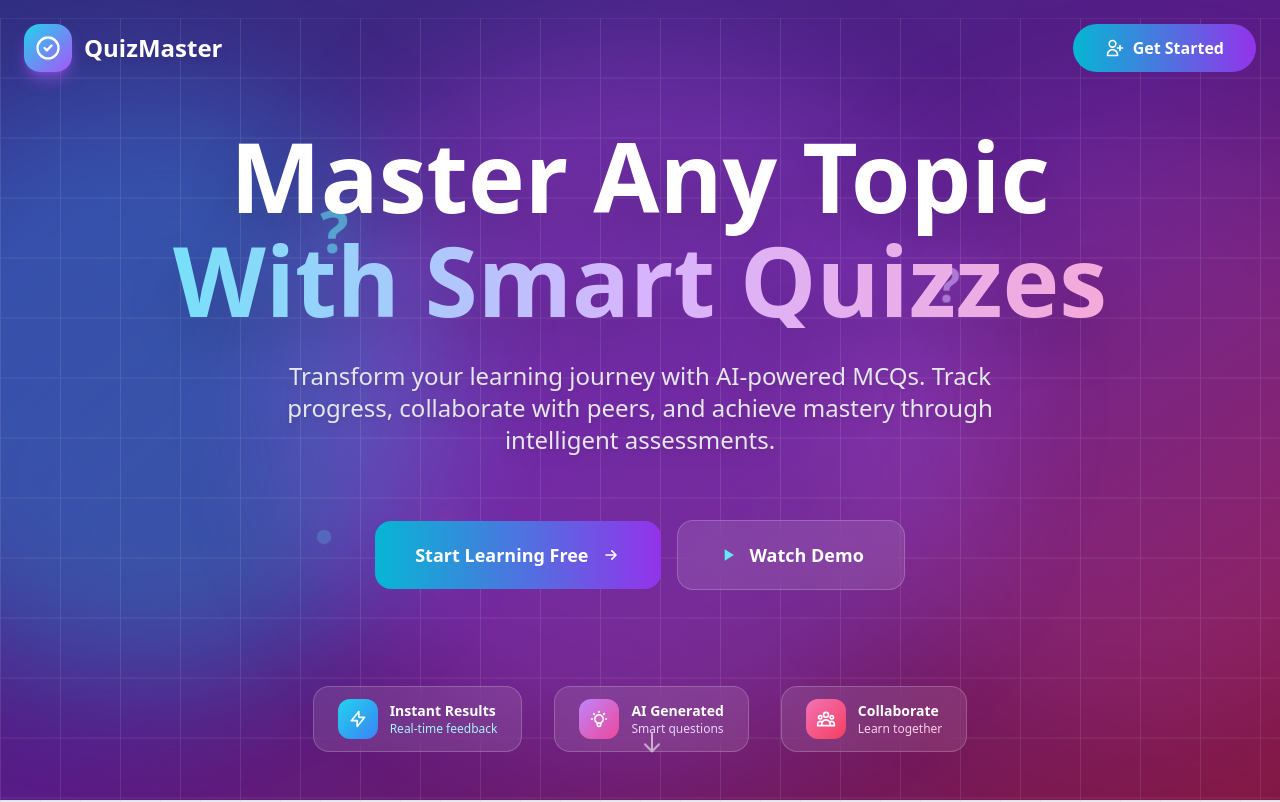
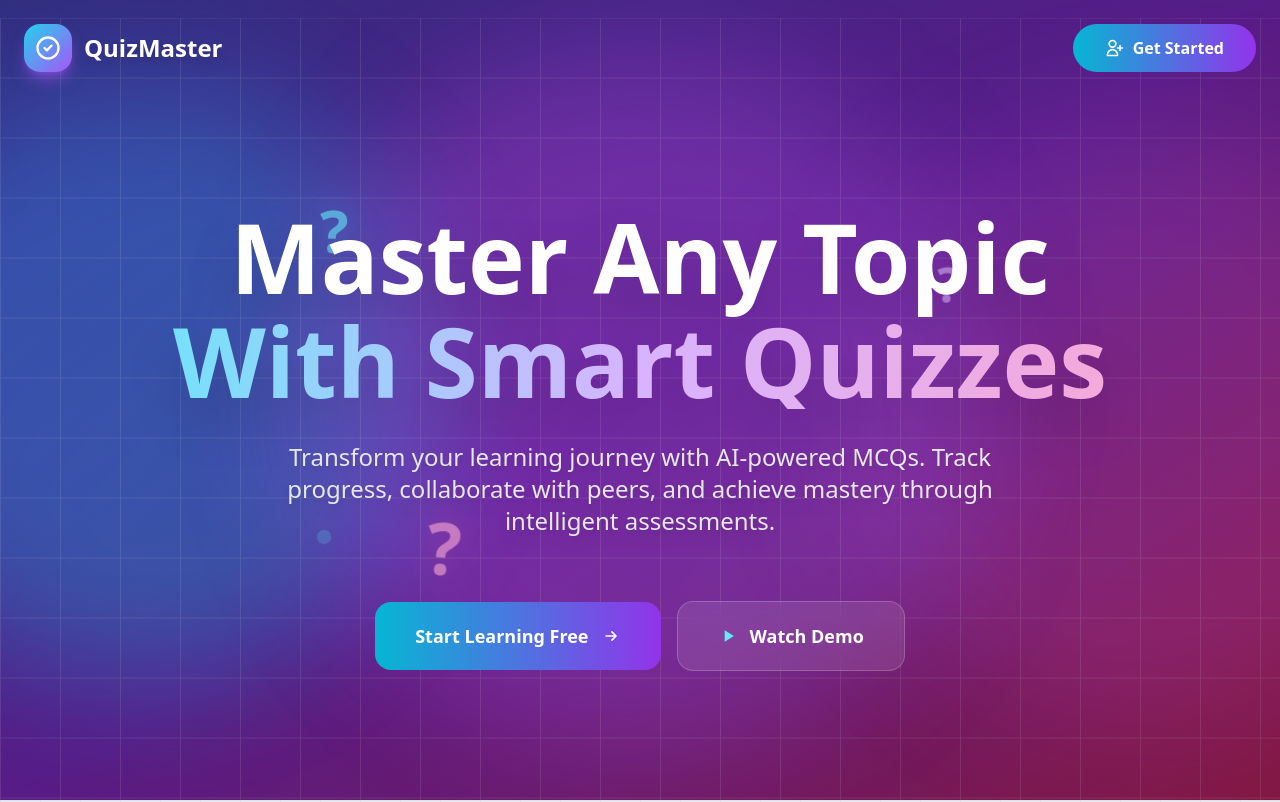
Before and after one commit to Tanaya-2007/AI-Powered-MCQ-app, a React (Vite) app: page / in a window 1280 px wide. Shown: the top 802 px of the page. Built offline with nearby package versions, Linux system fonts and the light colour scheme.

Commit message:
Modified hero section

```diff
--- a/src/pages/home.jsx
+++ b/src/pages/home.jsx
@@ -157,53 +157,12 @@ function Home() {
               </button>
             </div>
 
-            {/* Exciting Features */}
-            <div className="flex flex-wrap items-center justify-center gap-8 pt-16 animate-fade-in" style={{animationDelay: '0.6s'}}>
-              <div className="group flex items-center gap-3 px-6 py-3 bg-white/10 backdrop-blur-md rounded-2xl border border-white/20 hover:bg-white/20 transition-all duration-300">
-                <div className="flex items-center justify-center w-10 h-10 bg-gradient-to-br from-cyan-400 to-blue-500 rounded-xl group-hover:scale-110 transition-transform">
-                  <svg className="w-5 h-5 text-white" fill="none" stroke="currentColor" viewBox="0 0 24 24">
-                    <path strokeLinecap="round" strokeLinejoin="round" strokeWidth={2} d="M13 10V3L4 14h7v7l9-11h-7z" />
-                  </svg>
-                </div>
-                <div className="text-left">
-                  <div className="text-white font-bold text-sm">Instant Results</div>
-                  <div className="text-cyan-200 text-xs">Real-time feedback</div>
-                </div>
-              </div>
 
-              <div className="group flex items-center gap-3 px-6 py-3 bg-white/10 backdrop-blur-md rounded-2xl border border-white/20 hover:bg-white/20 transition-all duration-300">
-                <div className="flex items-center justify-center w-10 h-10 bg-gradient-to-br from-purple-400 to-pink-500 rounded-xl group-hover:scale-110 transition-transform">
-                  <svg className="w-5 h-5 text-white" fill="none" stroke="currentColor" viewBox="0 0 24 24">
-                    <path strokeLinecap="round" strokeLinejoin="round" strokeWidth={2} d="M9.663 17h4.673M12 3v1m6.364 1.636l-.707.707M21 12h-1M4 12H3m3.343-5.657l-.707-.707m2.828 9.9a5 5 0 117.072 0l-.548.547A3.374 3.374 0 0014 18.469V19a2 2 0 11-4 0v-.531c0-.895-.356-1.754-.988-2.386l-.548-.547z" />
-                  </svg>
-                </div>
-                <div className="text-left">
-                  <div className="text-white font-bold text-sm">AI Generated</div>
-                  <div className="text-purple-200 text-xs">Smart questions</div>
-                </div>
-              </div>
-
-              <div className="group flex items-center gap-3 px-6 py-3 bg-white/10 backdrop-blur-md rounded-2xl border border-white/20 hover:bg-white/20 transition-all duration-300">
-                <div className="flex items-center justify-center w-10 h-10 bg-gradient-to-br from-pink-400 to-rose-500 rounded-xl group-hover:scale-110 transition-transform">
-                  <svg className="w-5 h-5 text-white" fill="none" stroke="currentColor" viewBox="0 0 24 24">
-                    <path strokeLinecap="round" strokeLinejoin="round" strokeWidth={2} d="M17 20h5v-2a3 3 0 00-5.356-1.857M17 20H7m10 0v-2c0-.656-.126-1.283-.356-1.857M7 20H2v-2a3 3 0 015.356-1.857M7 20v-2c0-.656.126-1.283.356-1.857m0 0a5.002 5.002 0 019.288 0M15 7a3 3 0 11-6 0 3 3 0 016 0zm6 3a2 2 0 11-4 0 2 2 0 014 0zM7 10a2 2 0 11-4 0 2 2 0 014 0z" />
-                  </svg>
-                </div>
-                <div className="text-left">
-                  <div className="text-white font-bold text-sm">Collaborate</div>
-                  <div className="text-pink-200 text-xs">Learn together</div>
-                </div>
-              </div>
-            </div>
           </div>
         </div>
 
         {/* Scroll Indicator */}
-        <div className="absolute bottom-10 left-1/2 -translate-x-1/2 z-20 animate-bounce">
-          <svg className="w-6 h-6 text-white/60" fill="none" stroke="currentColor" viewBox="0 0 24 24">
-            <path strokeLinecap="round" strokeLinejoin="round" strokeWidth={2} d="M19 14l-7 7m0 0l-7-7m7 7V3" />
-          </svg>
-        </div>
+
       </section>
       <style jsx>{`
         @keyframes float {
```
